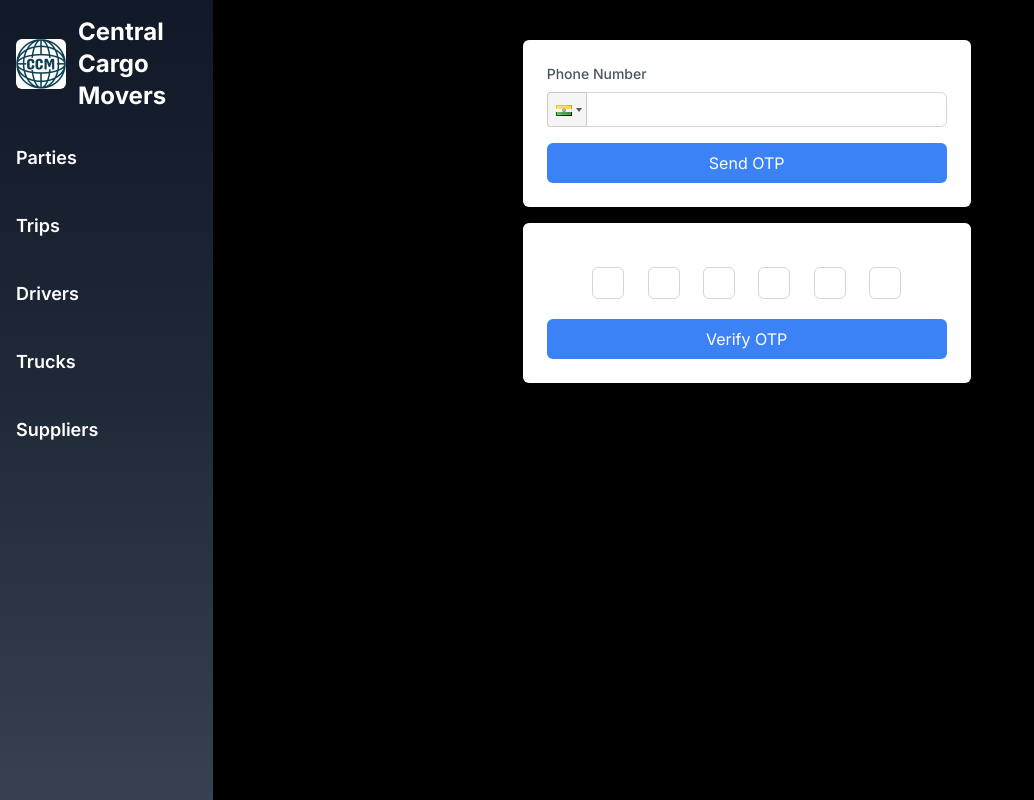
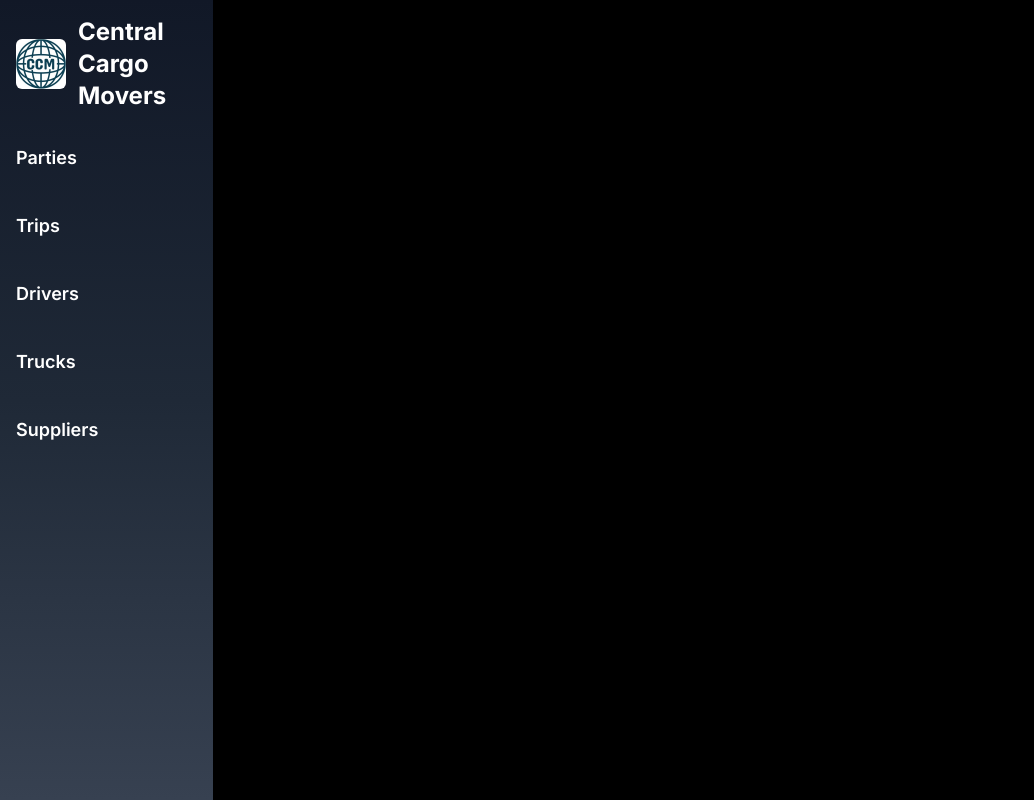
Before and after one commit to JaiSonii/trip-web, a Next.js app: page / in a window 1280 px wide. Shown: the whole page, without its empty margins (0-1034 px from the left). Built offline with nearby package versions, Linux system fonts and the light colour scheme; no server answers.

Commit message:
Update page.tsx

```diff
--- a/src/app/page.tsx
+++ b/src/app/page.tsx
@@ -9,7 +9,6 @@ import { onAuthStateChanged } from "firebase/auth";
 export default function Home() {
   return (
     <div>
-      <PhoneSignIn />
     </div>
   );
 }
```
